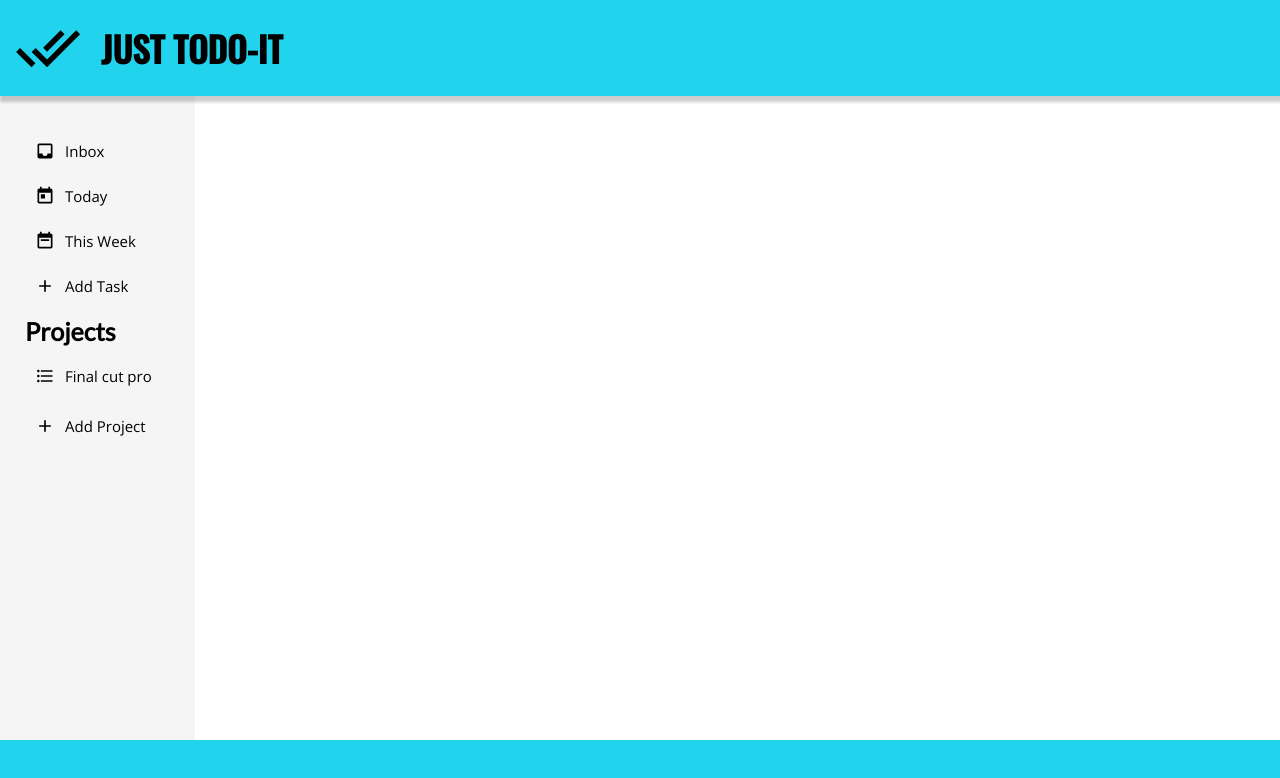
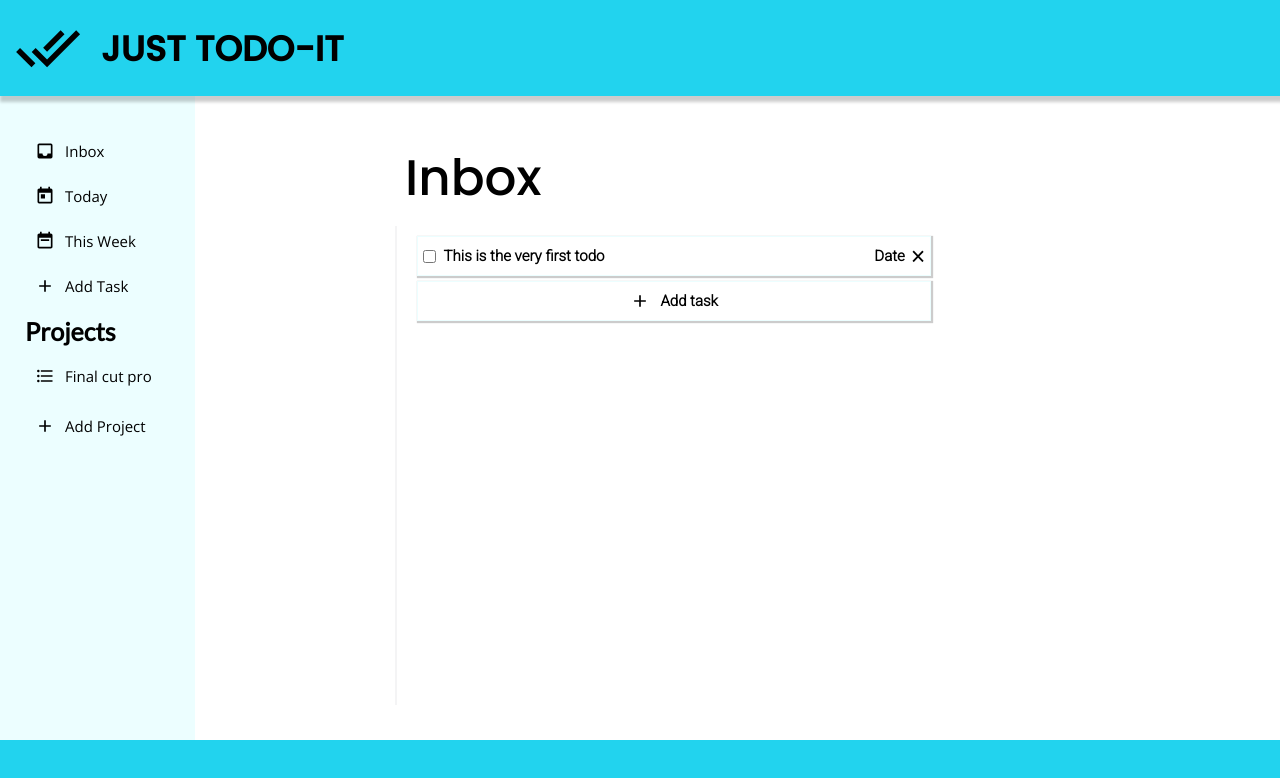
Before and after one commit to Mitchel-Okonjo/Todo-list, a website built with webpack: page dist/index.html in a window 1280 px wide. Built offline with nearby package versions, Linux system fonts and the light colour scheme.

Commit message:
Style todo-list section

```diff
--- a/dist/index.html
+++ b/dist/index.html
@@ -70,7 +70,7 @@
             </div>
           </div>
         </div>
-        <input type="submit task" class="submit" value="Add" />
+        <input type="submit" class="submit task" value="Add" />
       </form>
     </div>
 
@@ -157,7 +157,26 @@
         <div class="sidebar-text">Add Project</div>
       </div>
     </div>
-    <div class="components"></div>
+    <!-- TODO section -->
+    <div class="main">
+      <div class="main-header">Inbox</div>
+      <div class="main-content">
+        <div class="todo">
+          <input type="checkbox" class="todo-check" />
+          <div class="todo-title">This is the very first todo</div>
+          <div class="todo-date">Date</div>
+          <button class="todo-cancel">&times</button>
+        </div>
+        <div class="todo add-task">
+          <img
+            class="icon sidebar-icon"
+            src="icons/plus.svg"
+            alt="claendar-week icon"
+          />
+          <div class="todo-text">Add task</div>
+        </div>
+      </div>
+    </div>
     <!-- footer -->
     <div class="footer"></div>
   </body>
--- a/dist/style.css
+++ b/dist/style.css
@@ -1,6 +1,9 @@
 @import url('https://fonts.googleapis.com/css2?family=Oswald:wght@500&display=swap');
 @import url('https://fonts.googleapis.com/css2?family=Open+Sans:wght@300&display=swap');
 @import url('https://fonts.googleapis.com/css2?family=Lato&display=swap');
+@import url('https://fonts.googleapis.com/css2?family=Poppins:wght@500&display=swap');
+@import url('https://fonts.googleapis.com/css2?family=Roboto:wght@300&display=swap');
+
 * {
   box-sizing: border-box;
   margin: 0;
@@ -9,15 +12,17 @@
 
 :root {
   --theme-color: #22d3ee;
-  --sidebar-color: #f5f5f5;
+  --sidebar-color: #ecfeff;
   --components-color: #f8fafc;
   --header-font: 'Oswald', sans-serif;
   --nav-font: 'Open Sans', sans-serif;
   --project-title-font: 'Lato', sans-serif;
-  --button-hover: #e5e5e5;
-  --button-click: #d4d4d4;
+  --button-hover: #cffafe;
+  --button-click: #a5f3fc;
   --submit-button: #67e8f9;
   --input-focus: #06b6d4;
+  --main-header-font: 'Poppins', sans-serif;
+  --todo-font: 'Roboto', sans-serif;
 }
 
 html,
@@ -59,7 +64,8 @@ body {
 .header-title {
   align-self: center;
   font-size: 3.5rem;
-  font-family: var(--header-font);
+  font-family: var(--main-header-font);
+  font-weight: 800;
 }
 
 .sidebar {
@@ -93,7 +99,7 @@ body {
 }
 
 .sidebar-item:active {
-  background-color: #d4d4d4;
+  background-color: var(--button-click);
 }
 
 .sidebar-text {
@@ -111,12 +117,79 @@ body {
   font-family: var(--project-title-font);
   font-size: 2.5rem;
 }
-.components {
+.main {
   background-color: var(--compoents-color);
   grid-area: main-content;
   display: flex;
   flex-direction: column;
-  padding: 3.5rem 3.5rem;
+  padding: 3.5rem 20rem 3.5rem 20rem;
+}
+
+.main-header {
+  padding: 1rem;
+  font-size: 5rem;
+  font-family: var(--main-header-font);
+}
+
+.main-content {
+  flex: 1;
+  border: none;
+  border-left: 0.2rem solid #f4f4f5;
+  padding: 1rem 2rem;
+  display: flex;
+  flex-direction: column;
+  gap: 0.5rem;
+}
+
+.todo {
+  display: flex;
+  height: 4rem;
+  width: 80%;
+  align-items: center;
+  justify-content: center;
+  padding: 1rem;
+  box-shadow: 0.1rem 0.1rem 0.1rem 0.1rem rgba(0, 0, 0, 0.2);
+  border: 0.05rem solid var(--sidebar-color);
+  font-family: var(--todo-font);
+  font-size: 1.5rem;
+  font-weight: 800;
+  position: relative;
+}
+
+.todo:hover {
+  cursor: pointer;
+  background-color: #fafafa;
+}
+
+.todo:active {
+  background-color: #f4f4f5;
+}
+
+.todo-check {
+  position: absolute;
+  left: 1%;
+}
+.todo-title {
+  position: absolute;
+  left: 5%;
+}
+
+.todo-cancel {
+  position: absolute;
+  right: 1%;
+  background: none;
+  border: none;
+  outline: none;
+  font-size: 2.5rem;
+}
+
+.todo-date {
+  position: absolute;
+  right: 5%;
+}
+
+.todo.add-task {
+  gap: 1rem;
 }
 
 .footer {
```
